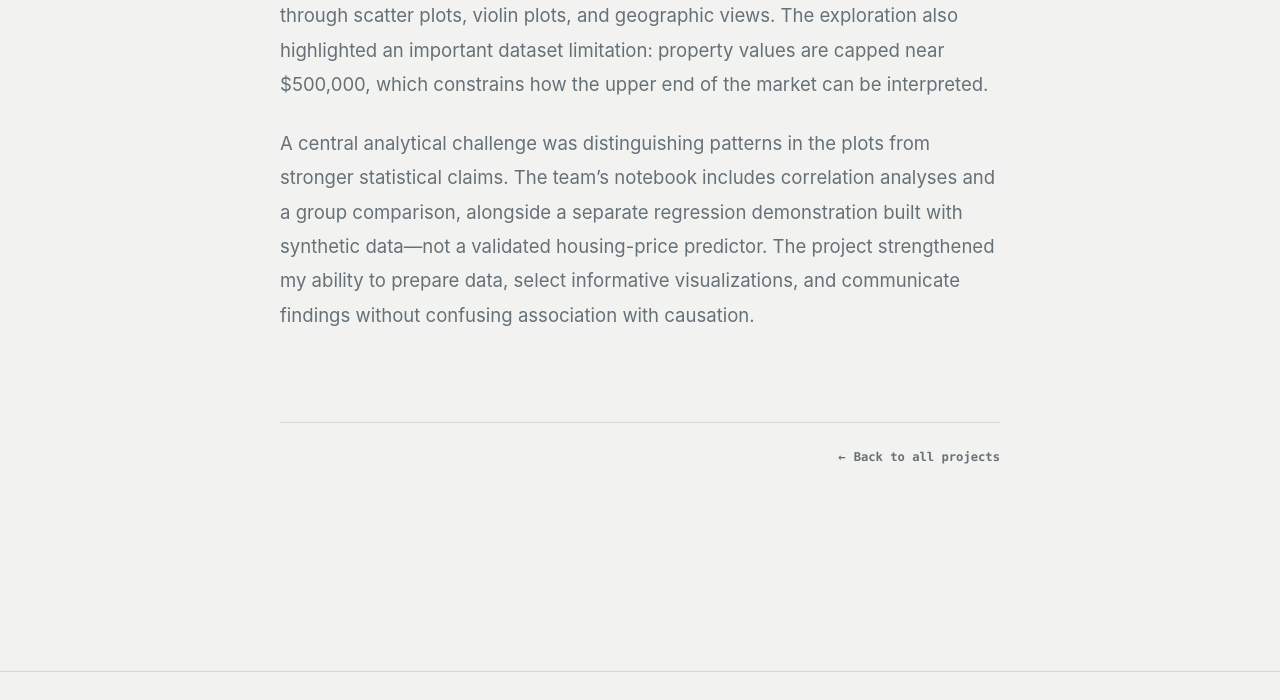
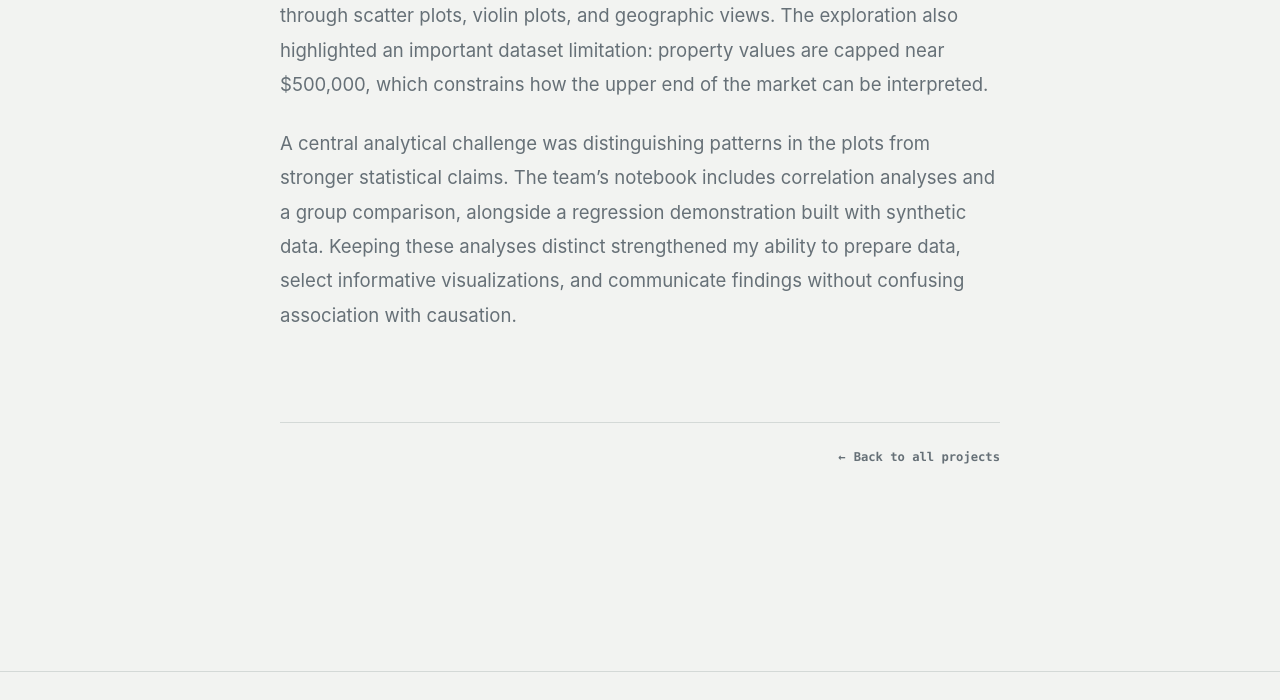
Before and after one commit to jg2alv/jg2alv.github.io, an Astro site: page /projects/house-rules in a window 1280 px wide. Shown: the part 1800-2500 px from the top of the page. Built offline with nearby package versions, Linux system fonts and the light colour scheme; Astro itself is replaced by a stand-in of ours.

```diff
--- a/src/content/projects/house-rules.md
+++ b/src/content/projects/house-rules.md
@@ -17,8 +17,9 @@ featured: false
 order: 202501
 visual: housing-analysis
 ---
+
 House Rules investigates how income, ocean proximity, housing age, and geography relate to median property values in California’s 1990 census data. Working as a team, we organized the notebook around research questions that connect a real-world subject to exploratory analysis and statistical methods.
 
 My contribution was data cleaning and exploratory data analysis. Using pandas and interactive Plotly visualizations, I examined distributions and relationships through scatter plots, violin plots, and geographic views. The exploration also highlighted an important dataset limitation: property values are capped near $500,000, which constrains how the upper end of the market can be interpreted.
 
-A central analytical challenge was distinguishing patterns in the plots from stronger statistical claims. The team’s notebook includes correlation analyses and a group comparison, alongside a separate regression demonstration built with synthetic data—not a validated housing-price predictor. The project strengthened my ability to prepare data, select informative visualizations, and communicate findings without confusing association with causation.
+A central analytical challenge was distinguishing patterns in the plots from stronger statistical claims. The team’s notebook includes correlation analyses and a group comparison, alongside a regression demonstration built with synthetic data. Keeping these analyses distinct strengthened my ability to prepare data, select informative visualizations, and communicate findings without confusing association with causation.
```
